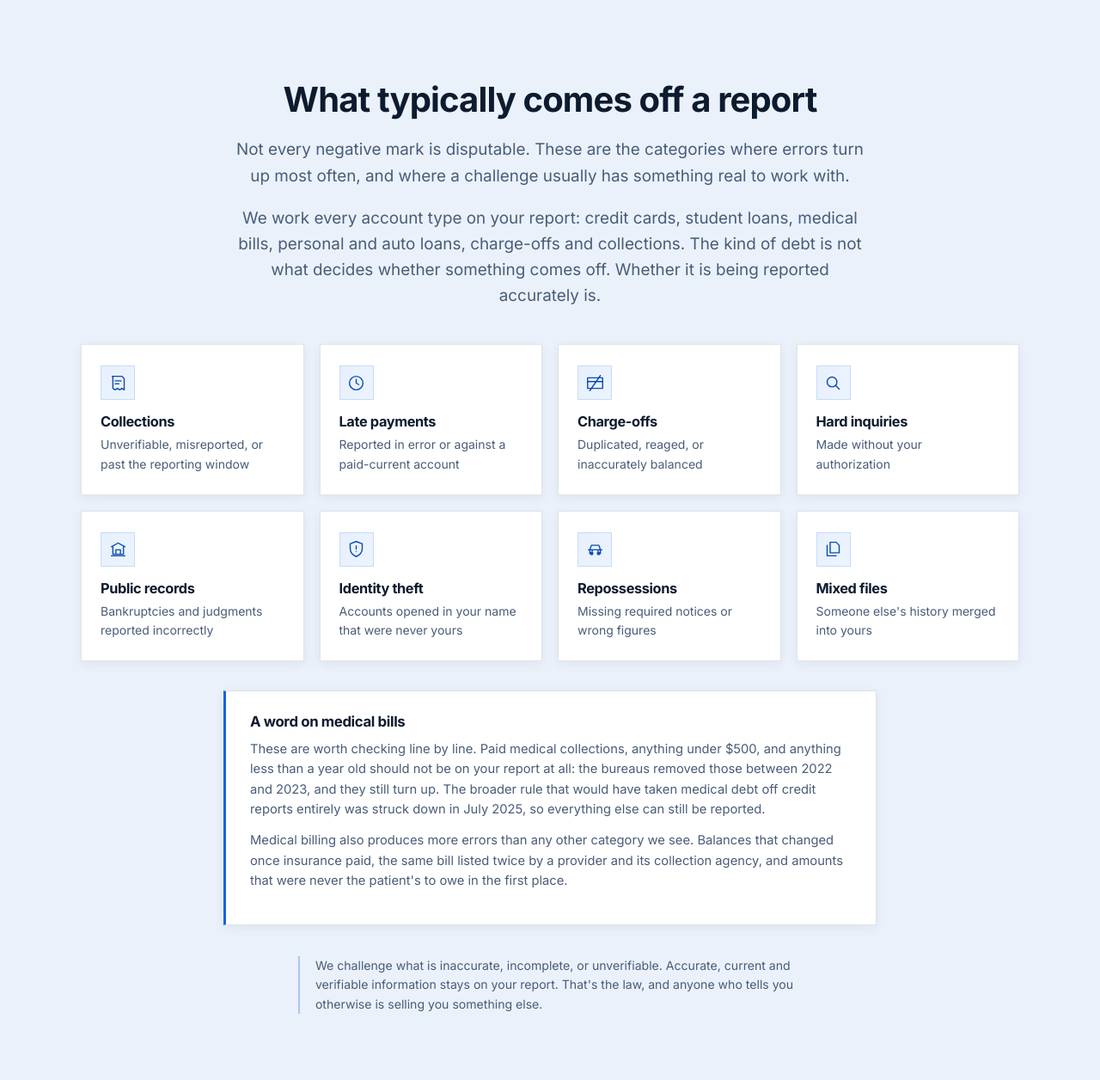
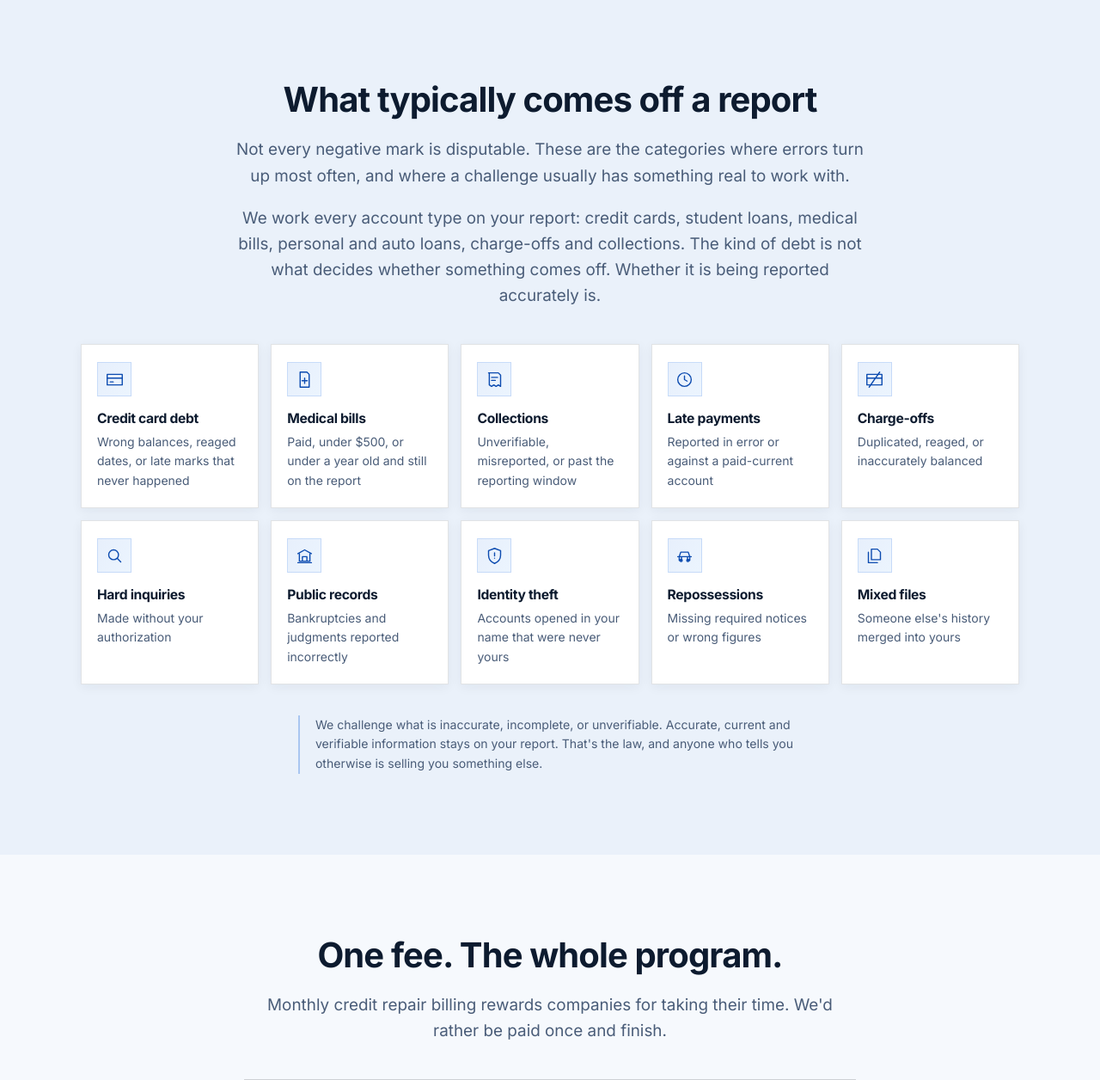
Before and after one commit to velosify/velosify-credit, a Flask app: page / in a window 1280 px wide. Shown: the part 1885-3141 px from the top of the page at 86% size. Run offline with Flask 3, Linux system fonts and the light colour scheme.

Commit message:
Add credit card and medical cards to the challenge grid

```diff
--- a/static/css/styles.css
+++ b/static/css/styles.css
@@ -620,8 +620,11 @@ p  { margin: 0 0 1em; }
 /* --- What we challenge -------------------------------------------------- */
 .challenge-grid {
   display: grid;
-  grid-template-columns: repeat(4, minmax(0, 1fr));
-  gap: 18px;
+  grid-template-columns: repeat(5, minmax(0, 1fr));
+  /* Equal rows, so every card is the same height at every width. Without
+     this each row sizes to its own tallest card and the grid steps. */
+  grid-auto-rows: 1fr;
+  gap: 14px;
 }
 
 .challenge-card {
@@ -629,7 +632,7 @@ p  { margin: 0 0 1em; }
   background: var(--surface);
   border: 1px solid var(--border);
   box-shadow: var(--shadow-sm);
-  padding: 24px 22px;
+  padding: 20px 18px;
   overflow: hidden;
   transition: transform .22s ease, box-shadow .22s ease, border-color .22s ease;
 }
@@ -669,22 +672,13 @@ p  { margin: 0 0 1em; }
   border-color: transparent;
 }
 
-.challenge-card h3 { font-size: 1.02rem; margin-bottom: 6px; }
-
-.challenge-callout {
-  max-width: 760px;
-  margin: 34px auto 0;
-  background: var(--surface);
-  border: 1px solid var(--border);
-  border-left: 3px solid var(--accent);
-  box-shadow: var(--shadow-sm);
-  padding: 26px 28px;
-}
-.challenge-callout h3 { font-size: 1.05rem; margin-bottom: 10px; }
-.challenge-callout p {
-  font-size: .92rem;
-  color: var(--text-muted);
-  margin-bottom: 12px;
+.challenge-card h3 {
+  font-size: .98rem;
+  line-height: 1.25;
+  margin-bottom: 6px;
+  /* Two-word titles like "Credit card debt" have to be able to break, or a
+     narrow column pushes the whole grid wider than its container. */
+  overflow-wrap: break-word;
 }
 
 .challenge-note {
@@ -1232,7 +1226,7 @@ table.data tbody tr:hover { background: rgba(19, 100, 223, .04); }
   }
 
   .grid-3, .grid-4 { grid-template-columns: repeat(2, minmax(0, 1fr)); }
-  .challenge-grid { grid-template-columns: repeat(2, minmax(0, 1fr)); }
+  .challenge-grid { grid-template-columns: repeat(2, minmax(0, 1fr)); gap: 16px; }
   .gauge-grid { gap: 14px; }
   .gauge { padding: 22px 14px 20px; }
   .footer-grid { grid-template-columns: 1fr 1fr; }
@@ -1273,11 +1267,6 @@ table.data tbody tr:hover { background: rgba(19, 100, 223, .04); }
 @media (max-width: 560px) {
   /* Side by side they get too narrow to hold their labels on one line. */
   .hero-cta { grid-auto-flow: row; width: min(340px, 100%); }
-}
-
-@media (max-width: 430px) {
-  /* Below this the two columns get too narrow to read. */
-  .challenge-grid { grid-template-columns: 1fr; }
 }
 
 @media (max-width: 420px) {
@@ -1331,3 +1320,15 @@ table.data tbody tr:hover { background: rgba(19, 100, 223, .04); }
     scroll-behavior: auto !important;
   }
 }
+
+@media (max-width: 350px) {
+  /* Measured, not guessed. Two columns leave (100vw - 48 - 12) / 2 minus the
+     card's own padding as usable width: about 113px at 350, which still fits
+     the longest title, and about 98px at 320, which does not, so
+     "Repossessions" breaks mid-word. One column below that.
+
+     This has to come after the 720px block: same selector, same specificity,
+     so the later one wins. */
+  .challenge-grid { grid-template-columns: 1fr; gap: 10px; }
+  .challenge-card { padding: 16px 18px; }
+}
--- a/templates/landing.html
+++ b/templates/landing.html
@@ -160,6 +160,10 @@
         the meaning. Stroke glyphs rather than filled, to sit quietly next to
         the squared cards. #}
     {% set challenges = [
+      ('Credit card debt', 'Wrong balances, reaged dates, or late marks that never happened',
+       '<rect x="2" y="5" width="20" height="14"/><path d="M2 10h20M6 15h4"/>'),
+      ('Medical bills', 'Paid, under $500, or under a year old and still on the report',
+       '<path d="M6 2h9l3 3v17H6z"/><path d="M12 10v7M8.5 13.5h7"/>'),
       ('Collections', 'Unverifiable, misreported, or past the reporting window',
        '<path d="M4 3h13l3 3v15l-3-2-3 2-3-2-3 2-3-2V3z"/><path d="M8 9h8M8 13h5"/>'),
       ('Late payments', 'Reported in error or against a paid-current account',
@@ -192,28 +196,6 @@
           <p class="small muted mb-0">{{ note }}</p>
         </article>
       {% endfor %}
-    </div>
-
-    {#  Facts checked against the CFPB and the bureaus' own announcements, and
-        against the July 2025 ruling. Dated deliberately: this paragraph goes
-        stale the moment any of it changes, and a stale claim here is worse
-        than no claim. #}
-    <div class="challenge-callout" data-reveal>
-      <h3>A word on medical bills</h3>
-      <p>
-        These are worth checking line by line. Paid medical collections,
-        anything under $500, and anything less than a year old should not be
-        on your report at all: the bureaus removed those between 2022 and
-        2023, and they still turn up. The broader rule that would have taken
-        medical debt off credit reports entirely was struck down in July 2025,
-        so everything else can still be reported.
-      </p>
-      <p class="mb-0">
-        Medical billing also produces more errors than any other category we
-        see. Balances that changed once insurance paid, the same bill listed
-        twice by a provider and its collection agency, and amounts that were
-        never the patient's to owe in the first place.
-      </p>
     </div>
 
     <p class="challenge-note" data-reveal>
```
